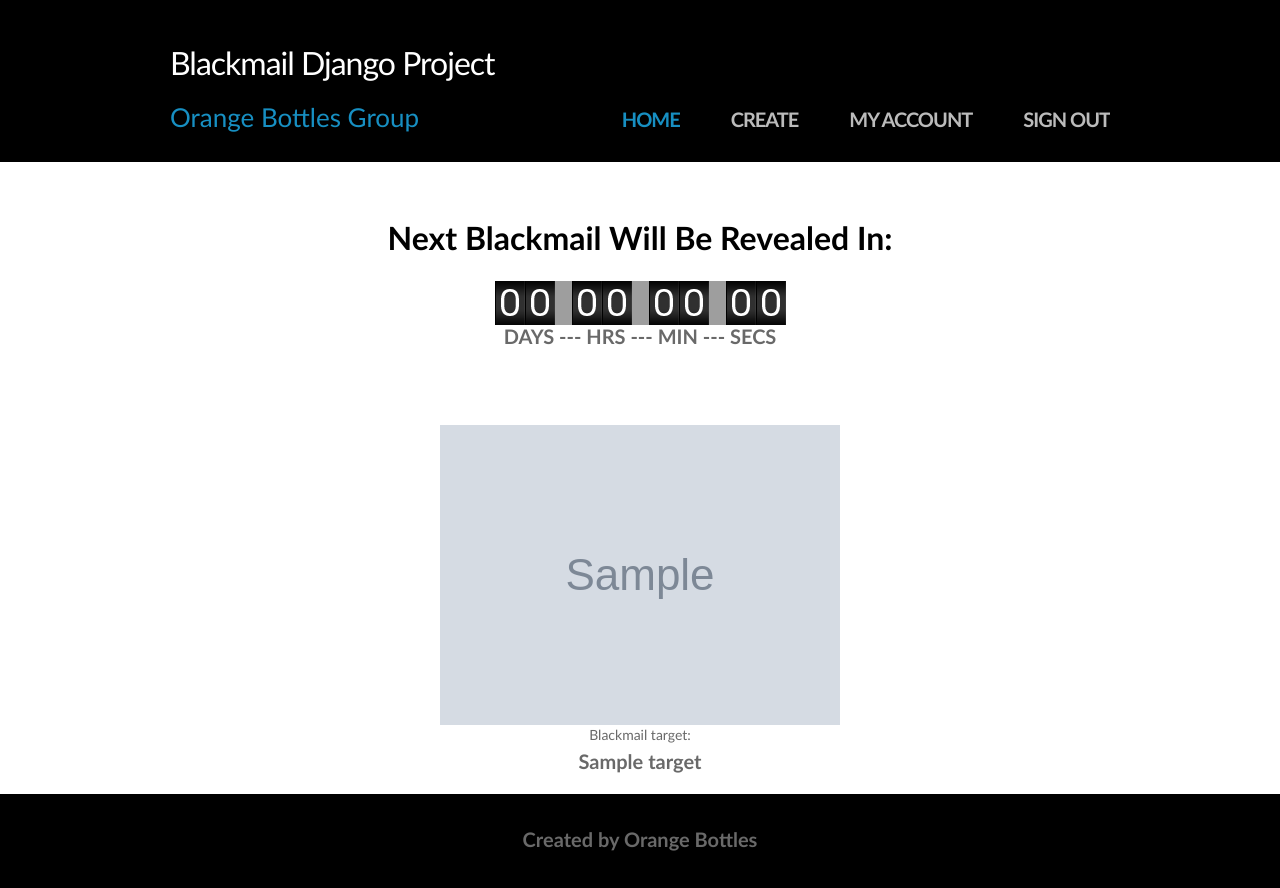
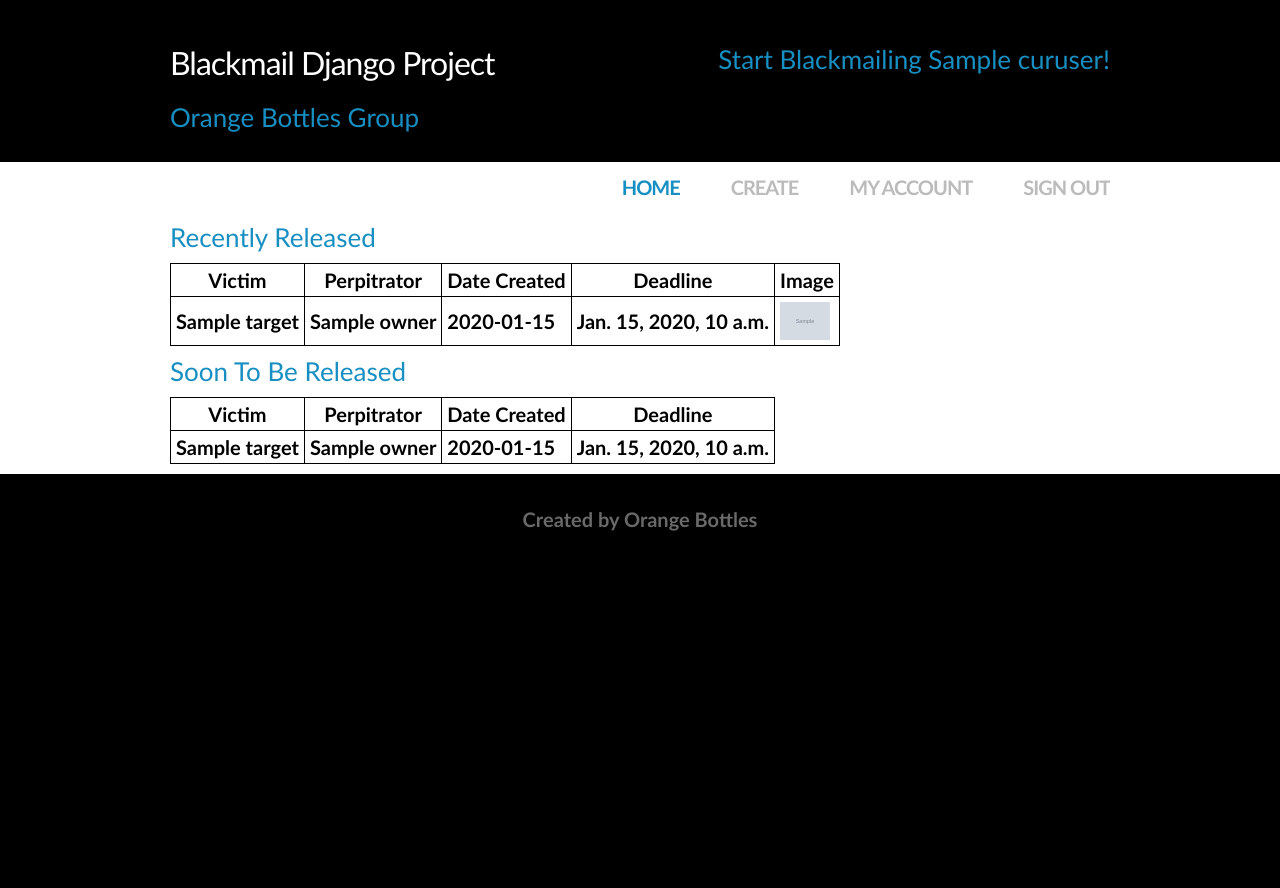
Before and after one commit to schleppington/OrangeBottles, a Django app: template OrangeBottles/secrets/templates/secrets/index.html in a window 1280 px wide. After the commit the page ends 531 px from the top, so only its background shows below. Run offline with Django 3.2, Linux system fonts and the light colour scheme; the template is opened without the code that fills it: most values are stand-ins (such as "Sample title", 1, 10 or a date in 2020); grey boxes marked "Sample" are stand-in pictures; parts of the project's set-up code (start-up, migrations or seed data) failed here and were passed over; some libraries are stand-ins or nearby versions; grey boxes are pictures that could not be loaded.

Commit message:
some style changes
Added Richard's index.html, changed some padding, moved the nav bar down
and added a catch phrase when not logged in, then "Start Blackmailing
USERNAME" when logged in

```diff
--- a/OrangeBottles/assets/css/style.css
+++ b/OrangeBottles/assets/css/style.css
@@ -12,7 +12,7 @@
 /* Global properties ======================================================== */
 body{background:#000;border:0;font:20px "Trebuchet MS", Arial, Helvetica, sans-serif;color:#696969;line-height:22px;font-weight:bold}
 .css3{border-radius:8px;-moz-border-radius:8px;-webkit-border-radius:8px;box-shadow:0 0 4px rgba(0, 0, 0, .4);-moz-box-shadow:0 0 4px rgba(0, 0, 0, .4);-webkit-box-shadow:0 0 4px rgba(0, 0, 0, .4);position:relative}
-.body3{background:#fff; padding-top: 30px;}
+.body3{background:#fff; padding-top: 50px;}
 
 /* Global Structure ============================================================= */
 .main {margin:0 auto;width:940px}
@@ -802,3 +802,17 @@ input[type="submit"].btn.btn-mini {
      -moz-border-radius: 0 0 6px 6px;
           border-radius: 0 0 6px 6px;
 }
+
+table {
+    border-collapse:collapse;
+    color:#000;
+}
+table, th, td {
+    border:1px solid black;
+}
+th, td{
+    padding:5px;
+}
+.rihcard {
+    color:#000000
+}
--- a/OrangeBottles/secrets/templates/secrets/base.html
+++ b/OrangeBottles/secrets/templates/secrets/base.html
@@ -15,8 +15,19 @@
                 <!-- header -->
                 <header>
                     <div class="wrapper">
-                        <h2>Blackmail Django Project</h2>
-                        <h3>Orange Bottles Group</h3>
+                        <div class="wrapper">
+                            <div style="float: left">
+                                <h2>Blackmail Django Project</h2>
+                                <h3>Orange Bottles Group</h3>
+                            </div>
+                            <div style="float: right">
+                                {% if curuser %}
+                                <h3> Start Blackmailing {{ curuser }}! </h3>
+                                {% else %}
+                                <h3> "You won't like what you're about to see" </h3>
+                                {% endif %}
+                            </div>
+                        </div>
                         <nav>
                             <ul id="menu">
                                 <li {% block homeactive %}{% endblock %}><a href="/secrets/">Home</a></li>
--- a/OrangeBottles/secrets/templates/secrets/index.html
+++ b/OrangeBottles/secrets/templates/secrets/index.html
@@ -6,6 +6,7 @@ class=active
 
 {% block container %}
 
+<!--
 {% if totalseconds %}
 <div class="container">
     <div class="special centercontents">
@@ -23,6 +24,22 @@ class=active
         <label >Blackmail target: </label> {{ bm.target }} </br></br>
     </div>
     {% endfor %}
+</div>
+-->
 
-</div>
+<h3 style="float:none; margin:0; padding:10px 0px;">Recently Released</h3>
+<table>
+    <tr><th>Victim</th><th>Perpitrator</th><th>Date Created</th><th>Deadline</th><th>Image</th></tr>
+    {% for display in display_list %}
+        <tr><td>{{ display.target }}</td><td>{{ display.owner }}</td><td>{{ display.timecreated }}</td><td>{{ display.deadline }}</td><td><a href="/secrets/details/{{ display.pk }}/"><img src="/static/{{ display.imgfile }}" alt="The Blackmail Image" height="50" width="50" /></a></tr>
+    {% endfor %}
+</table>
+<h3 style="float:none; margin:0; padding:10px 0px;">Soon To Be Released</h3>
+<table style="margin-bottom:10px;">
+    <tr><th>Victim</th><th>Perpitrator</th><th>Date Created</th><th>Deadline</th></tr>
+    {% for display in dont_display %}
+        <tr><td>{{ display.target }}<td>{{ display.owner }}<td>{{ display.timecreated }}<td>{{ display.deadline }}</tr>
+    {% endfor %}
+</table>
+
 {% endblock %}
```
